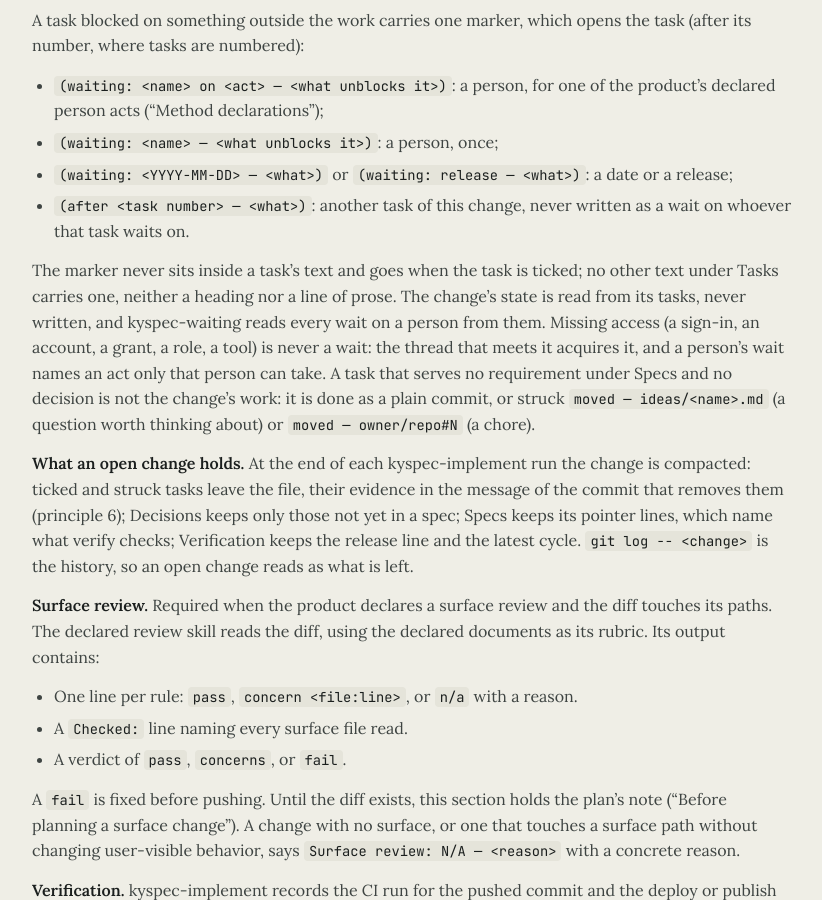
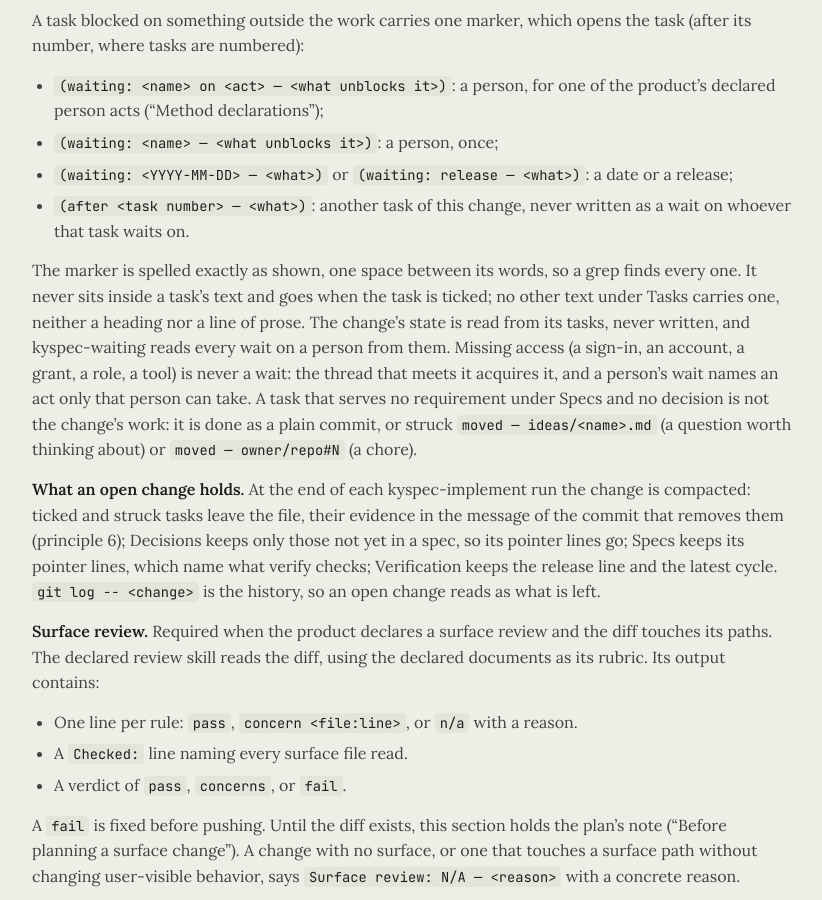
Before and after one commit to kychee-com/kyspec, a Jekyll site: the page built from METHOD.md, in a window 1280 px wide and 900 px high, scrolled down 4573 px. Shown: the whole window, without its empty margins (198-1020 px from the left). Built offline with Jekyll 4.4.1, drawn with Linux system fonts in a browser that asks for light colours; our own code applies the rules of GitHub Pages for plain Markdown files.

Commit message:
kyspec: a waiting marker has one spelling, so the kyspec-waiting greps find every wait
The gate accepted extra spaces inside a marker and a checkbox on an idea's waiting question, which the published greps would miss. It now allows the one spelling METHOD.md shows. The install commands copy kyspec-waiting; compaction says Decisions' pointer lines go; ties in the report go by act id.

Co-Authored-By: Claude Opus 5.5 <noreply@anthropic.com>

Claude-Session: https://claude.ai/code/session_016MMnWz4w5cWQBWjBHSTLnQ

```diff
--- a/METHOD.md
+++ b/METHOD.md
@@ -208,7 +208,8 @@ its number, where tasks are numbered):
 - `(after <task number> — <what>)`: another task of this change, never written as a wait on
   whoever that task waits on.
 
-The marker never sits inside a task's text and goes when the task is ticked; no other text under
+The marker is spelled exactly as shown, one space between its words, so a grep finds every one. It
+never sits inside a task's text and goes when the task is ticked; no other text under
 Tasks carries one, neither a heading nor a line of prose. The change's state is read from its
 tasks, never written, and kyspec-waiting reads every wait on a person from them. Missing access
 (a sign-in, an account, a grant, a role, a tool) is never a wait: the thread that meets it
@@ -218,7 +219,8 @@ worth thinking about) or `moved — owner/repo#N` (a chore).
 
 **What an open change holds.** At the end of each kyspec-implement run the change is
 compacted: ticked and struck tasks leave the file, their evidence in the message of the commit
-that removes them (principle 6); Decisions keeps only those not yet in a spec; Specs keeps its
+that removes them (principle 6); Decisions keeps only those not yet in a spec, so its pointer
+lines go; Specs keeps its
 pointer lines, which name what verify checks; Verification keeps the release line and the latest
 cycle. `git log -- <change>` is the history, so an open change reads as what is left.
 
--- a/index.html
+++ b/index.html
@@ -405,7 +405,7 @@
       <p>By hand it is four files, three lines, from your repository root:</p>
 <pre><code>git clone https://github.com/kychee-com/kyspec /tmp/kyspec
 cp /tmp/kyspec/METHOD.md /tmp/kyspec/check-layout.mjs .
-cp -r /tmp/kyspec/skills/kyspec-{brainstorm,plan,implement,verify,finish} .claude/skills/</code></pre>
+cp -r /tmp/kyspec/skills/kyspec-{brainstorm,plan,implement,verify,finish,waiting} .claude/skills/</code></pre>
       <figure class="fig-side">
         <img class="doodle" src="/doodles/files.svg" alt="" width="300" height="130">
         <figcaption>four files: the method, the skills, the gate, and your declarations</figcaption>
--- a/llms.txt
+++ b/llms.txt
@@ -13,7 +13,7 @@ Four files, three lines, run from the repository root:
 
     git clone https://github.com/kychee-com/kyspec /tmp/kyspec
     cp /tmp/kyspec/METHOD.md /tmp/kyspec/check-layout.mjs .
-    cp -r /tmp/kyspec/skills/kyspec-{brainstorm,plan,implement,verify,finish} .claude/skills/
+    cp -r /tmp/kyspec/skills/kyspec-{brainstorm,plan,implement,verify,finish,waiting} .claude/skills/
 
 1. METHOD.md goes to the repository root. It is the method the skills cite.
 2. The five chain skills (kyspec-brainstorm, kyspec-plan, kyspec-implement,
```
Also changed, not shown: check-layout.mjs (+8 -3 lines), check-layout.test.mjs (+20 -0 lines), skills/kyspec-implement/SKILL.md (+2 -1 lines), skills/kyspec-waiting/SKILL.md (+3 -3 lines).
